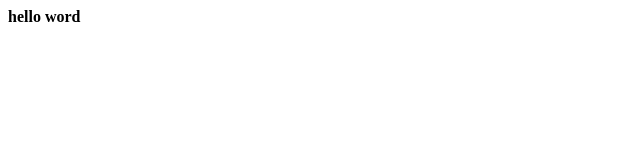
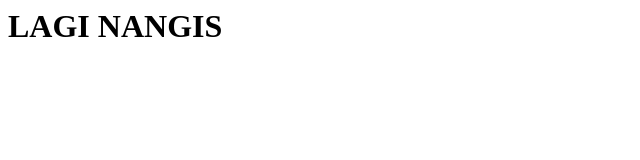
Before and after one commit to tiaseptian/tiaseptian.github.io, a plain HTML site: page index.html in a window 1280 px wide. Shown: the whole page, without its empty margins (0-640 px from the left). Drawn offline with Linux system fonts and the light colour scheme.

Commit message:
initial commit

```diff
--- a/index.html
+++ b/index.html
@@ -1 +1,6 @@
-<html><b>hello word</b></html>
+<html>
+    <head>
+        <title>KACAU!!!</title>
+    </head>
+    <body><h1>LAGI NANGIS</h1></body>
+    </html>
```
